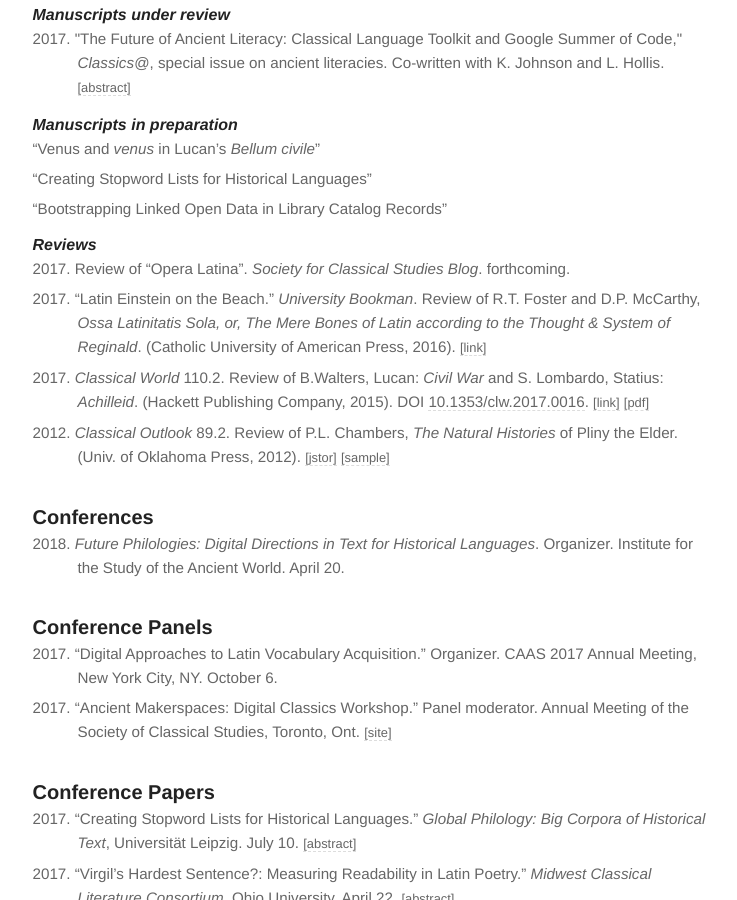
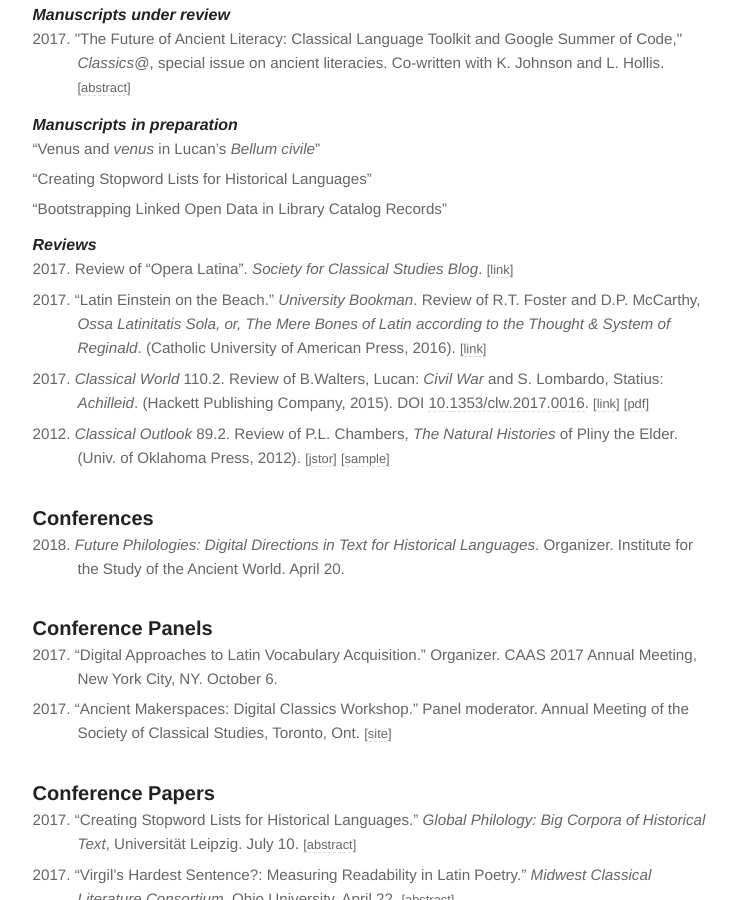
Before and after one commit to diyclassics/diyclassics.github.io, a Jekyll site: the page built from cv.md, in a window 1280 px wide and 900 px high, scrolled down 955 px. Shown: the whole window, without its empty margins (265-1002 px from the left). Built offline with Jekyll 4.4.1, drawn with Linux system fonts in a browser that asks for light colours.

Commit message:
Added article to cv

```diff
--- a/cv.md
+++ b/cv.md
@@ -50,7 +50,7 @@ August 2017
 
 #### Reviews
 
-- 2017\. Review of "Opera Latina". *Society for Classical Studies Blog*. forthcoming.
+- 2017\. Review of "Opera Latina". *Society for Classical Studies Blog*. [[link]](https://classicalstudies.org/scs-blog/patrick-j-burns/review-opera-latina){:.cv-link}
 - 2017\. "Latin Einstein on the Beach." *University Bookman*. Review of R.T. Foster and D.P. McCarthy, *Ossa Latinitatis Sola, or, The Mere Bones of Latin according to the Thought & System of Reginald*. (Catholic University of American Press, 2016). [[link]](http://www.kirkcenter.org/index.php/bookman/article/latin-einstein-on-the-beach/){:.cv-link}
 - 2017\. *Classical World* 110.2. Review of B.Walters, Lucan: *Civil War* and S. Lombardo, Statius: *Achilleid*. (Hackett Publishing Company, 2015). DOI [10.1353/clw.2017.0016](https://doi.org/10.1353/clw.2017.0016). [[link]](http://muse.jhu.edu/article/648015){:.cv-link} [[pdf]](http://muse.jhu.edu/article/648015/pdf){:.cv-link}
 - 2012\. *Classical Outlook* 89.2. Review of P.L. Chambers, *The Natural Histories* of Pliny the Elder. (Univ. of Oklahoma Press, 2012). [[jstor]](https://www.jstor.org/stable/43940167){:.cv-link} [[sample]](../pliny-review){:.cv-link}
```
